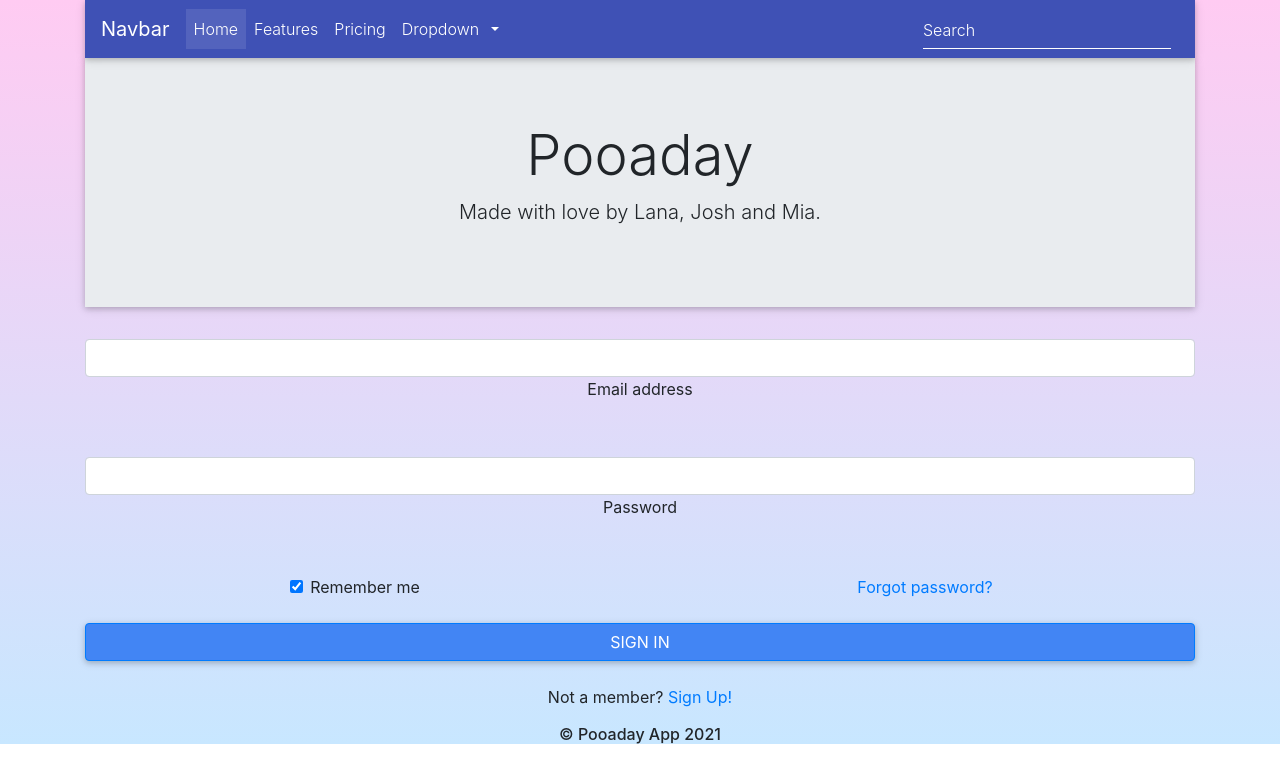
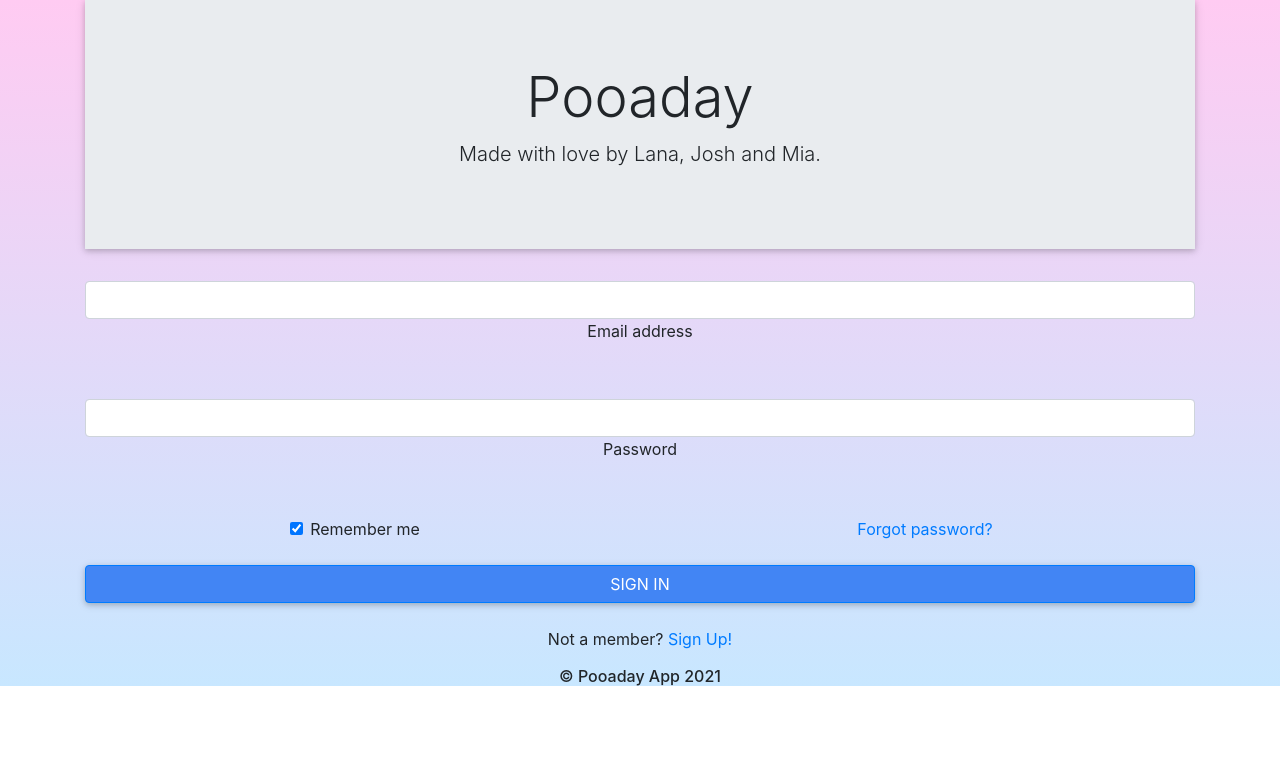
Before and after one commit to JJHPhoto/pooaday-app, a React (Create React App) app: page / in a window 1280 px wide. Shown: the top 782 px of the page. Built offline with nearby package versions, Linux system fonts and the light colour scheme.

Commit message:
commit to pull.

```diff
--- a/src/pages/Home/index.js
+++ b/src/pages/Home/index.js
@@ -1,13 +1,13 @@
 import React from "react";
 import Header from "../../components/Header";
 import LoginForm from "../../components/LoginForm";
-import Navbar from "../../components/Navbar";
+// import Navbar from "../../components/Navbar";
 // import Developers from "../Developers";
 
 function Home() {
   return (
     <div className="container">
-      <Navbar />
+      {/* <Navbar /> */}
       <Header />
       <LoginForm />
       {/* <Developers /> */}
```
